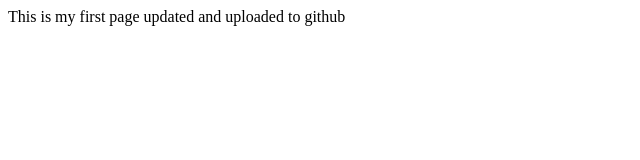
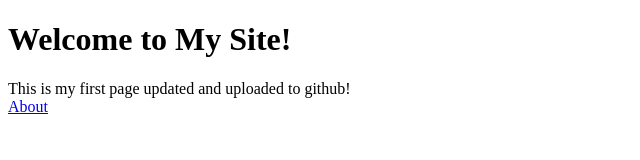
Before and after one commit to Liyyy9/myfirstrepo, a plain HTML site: page index.html in a window 1280 px wide. Shown: the whole page, without its empty margins (0-640 px from the left). Drawn offline with Linux system fonts and the light colour scheme.

Commit message:
Updated homepage and about page

```diff
--- a/index.html
+++ b/index.html
@@ -6,6 +6,9 @@
     <title>First Repository by Liyana</title>
 </head>
 <body>
-    This is my first page updated and uploaded to github
+    <h1>Welcome to My Site!</h1>
+    This is my first page updated and uploaded to github!
+    <br/>
+    <a href="./about.html">About</a>
 </body>
 </html>
```
Also changed, not shown: about.html (added, +13 -0 lines).
